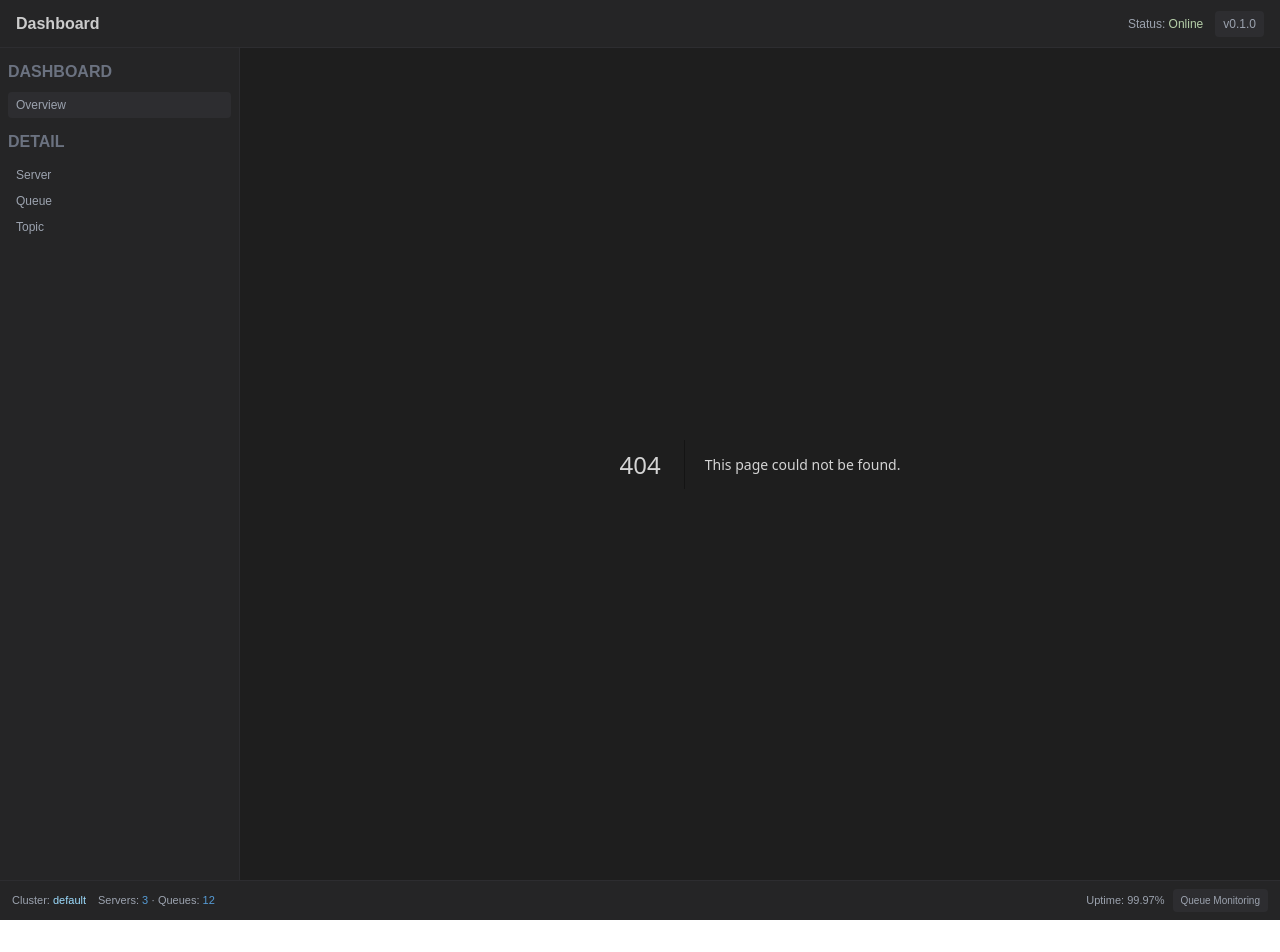
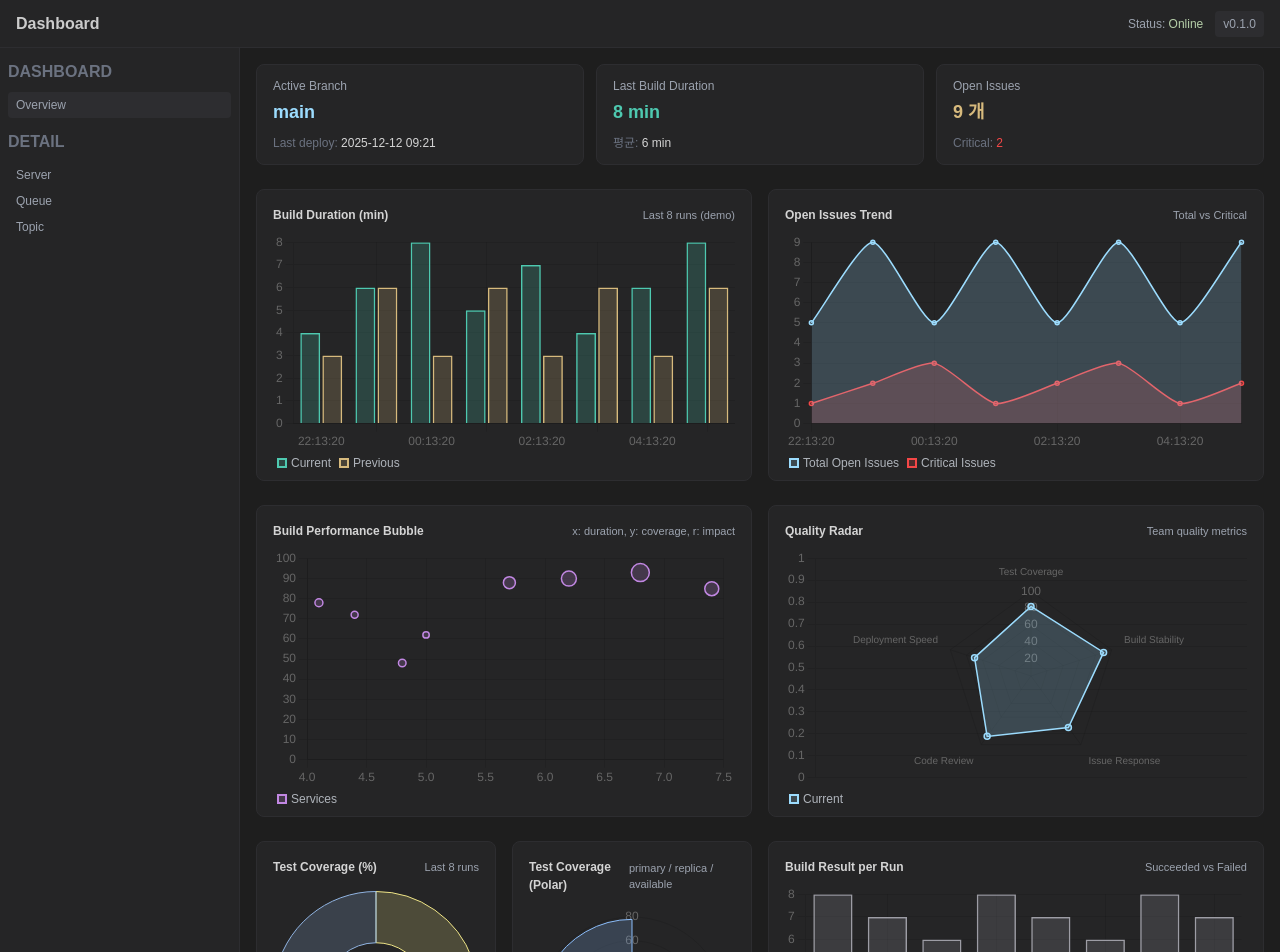
Before and after one commit to yeoniii20/dashboard_demo, a Next.js app: page /dashboard in a window 1280 px wide. Before the commit this address had no page. Shown: the top 952 px of the page. Before the commit the page ends 920 px from the top, so only its background shows below. Built offline with nearby package versions, Linux system fonts and the light colour scheme.

Commit message:
feat: Create dashboard page.tsx

```diff
--- /dev/null
+++ b/app/(dashboard)/dashboard/page.tsx
@@ -0,0 +1,155 @@
+"use client";
+
+import CardSection from "../contents/cardSection";
+import { BubblePoint, RadarPoint, ChartPoint } from "@/app/types/dashboard";
+import ChartSection1 from "../contents/chartSection1";
+import ChartSection2 from "../contents/chartSection2";
+import ChartSection3 from "../contents/chartSection3";
+
+const bubblePerfData: BubblePoint[] = [
+  // 상단 오른쪽: 빌드 시간 길고, 커버리지 높음
+  { x: 6.8, y: 93, r: 9, label: "web" },
+  { x: 6.2, y: 90, r: 7.5, label: "api" },
+  { x: 5.7, y: 88, r: 6, label: "worker" },
+  { x: 7.4, y: 85, r: 7, label: "admin" },
+
+  // 중앙~왼쪽 아래: 빌드 시간 짧고, 커버리지 낮음)
+  { x: 4.1, y: 78, r: 4, label: "user1" },
+  { x: 4.4, y: 72, r: 3.5, label: "user2" },
+  { x: 4.8, y: 48, r: 3.8, label: "user3" },
+  { x: 5.0, y: 62, r: 3.2, label: "user4" },
+];
+
+const radarQualityData: RadarPoint[] = [
+  { label: "Test Coverage", value: 82 },
+  { label: "Build Stability", value: 90 },
+  { label: "Issue Response", value: 75 },
+  { label: "Code Review", value: 88 },
+  { label: "Deployment Speed", value: 70 },
+];
+
+export default function DashboardContent() {
+  const points = 8;
+  const BASE_TS = 1_700_000_000_000;
+
+  // ────────────── 메인 빌드/이슈 데이터 ──────────────
+  const buildDurationData: ChartPoint[] = Array.from(
+    { length: points },
+    (_, i) => ({
+      timestamp: BASE_TS + i * 60 * 60 * 1000,
+      value: 4 + ((i * 2) % 5),
+    })
+  );
+
+  const buildDurationDataPrev: ChartPoint[] = Array.from(
+    { length: points },
+    (_, i) => ({
+      timestamp: BASE_TS + i * 60 * 60 * 1000,
+      value: 3 + ((i * 3) % 6),
+    })
+  );
+
+  const openIssuesTotal: ChartPoint[] = Array.from(
+    { length: points },
+    (_, i) => ({
+      timestamp: BASE_TS + i * 60 * 60 * 1000,
+      value: 5 + ((i * 4) % 8),
+    })
+  );
+
+  const openIssuesCritical: ChartPoint[] = Array.from(
+    { length: points },
+    (_, i) => ({
+      timestamp: BASE_TS + i * 60 * 60 * 1000,
+      value: 1 + (i % 3),
+    })
+  );
+
+  // ────────────── 하단에 추가할 데이터들 ──────────────
+  // Build 성공/실패 추이 (막대 차트)
+  const buildSucceeded: ChartPoint[] = Array.from(
+    { length: points },
+    (_, i) => ({
+      timestamp: BASE_TS + i * 60 * 60 * 1000,
+      value: 8 - (i % 3), // 8,7,6 반복 느낌
+    })
+  );
+
+  const buildFailed: ChartPoint[] = Array.from({ length: points }, (_, i) => ({
+    timestamp: BASE_TS + i * 60 * 60 * 1000,
+    value: i % 3,
+  }));
+
+  // Test Coverage (%) 추이 (라인 차트)
+  const testCoverageTrend = {
+    primary: 3.41,
+    replica: 6.273,
+    available: 7.8,
+  };
+
+  const testCoverageTrend2 = {
+    primary: 34,
+    replica: 63,
+    available: 78,
+  };
+
+  // ────────────── 카드용 요약 숫자 ──────────────
+  const latestDuration =
+    buildDurationData[buildDurationData.length - 1]?.value ?? 0;
+
+  const avgDuration =
+    Math.round(
+      (buildDurationData.reduce((sum, p) => sum + p.value, 0) /
+        buildDurationData.length) *
+        10
+    ) / 10;
+
+  const totalOpenIssues =
+    openIssuesTotal[openIssuesTotal.length - 1]?.value ?? 0;
+  const totalCriticalIssues =
+    openIssuesCritical[openIssuesCritical.length - 1]?.value ?? 0;
+
+  return (
+    <div className="flex flex-col gap-4 md:gap-6">
+      {/* 상단 요약 카드 영역 */}
+      <CardSection
+        data={{
+          latestDuration: latestDuration,
+          avgDuration: avgDuration,
+          totalOpenIssues: totalOpenIssues,
+          totalCriticalIssues: totalCriticalIssues,
+        }}
+      />
+
+      {/* 1단: 기존 차트 2개 (Duration + Issues) */}
+      <ChartSection1
+        points={points}
+        data={{
+          buildDurationData: buildDurationData,
+          buildDurationDataPrev: buildDurationDataPrev,
+          openIssuesTotal: openIssuesTotal,
+          openIssuesCritical: openIssuesCritical,
+        }}
+      />
+
+      {/* 2단: Fancy Charts (Bubble + Radar) */}
+      <ChartSection2
+        data={{
+          bubblePerfData: bubblePerfData,
+          radarQualityData: radarQualityData,
+        }}
+      />
+
+      {/* 3단: 추가 차트 2개 (Build Success + Test Coverage) */}
+      <ChartSection3
+        points={points}
+        data={{
+          testCoverageTrend: testCoverageTrend,
+          testCoverageTrend2: testCoverageTrend2,
+          buildSucceeded: buildSucceeded,
+          buildFailed: buildFailed,
+        }}
+      />
+    </div>
+  );
+}
```
